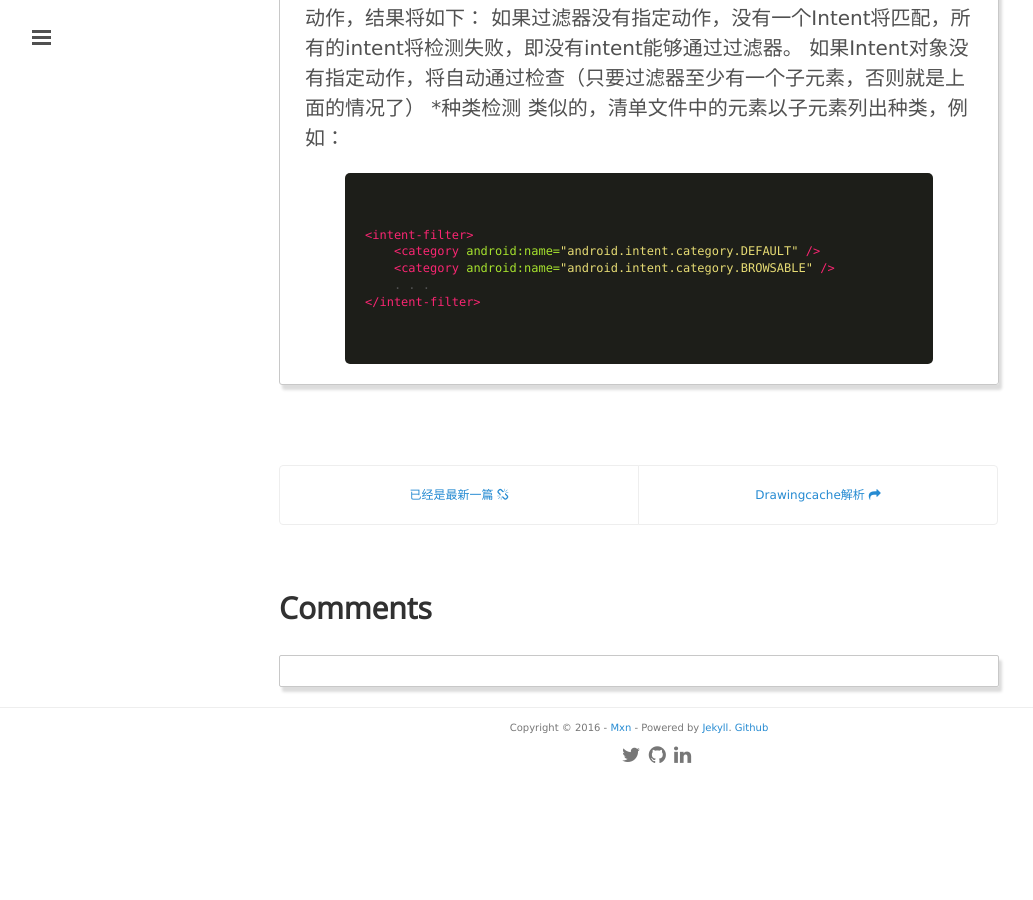
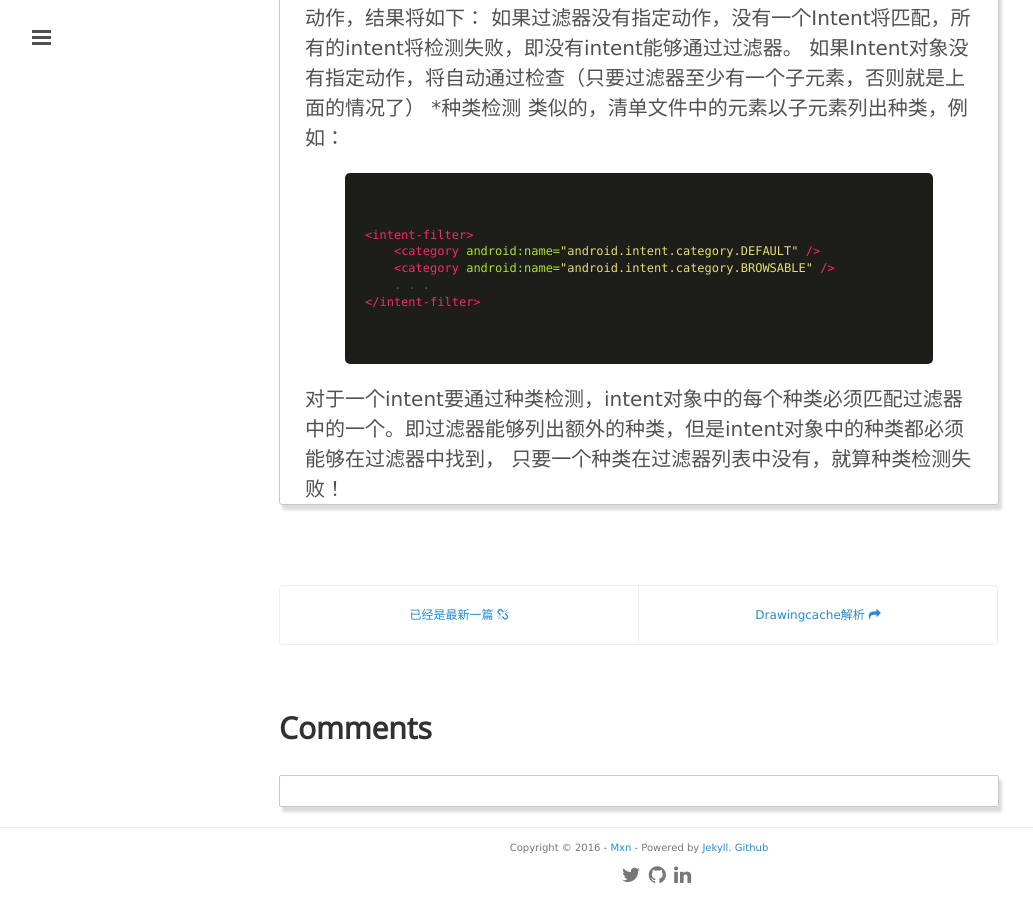
Before and after one commit to mxn21/mxn21.github.io, a Jekyll site: the page built from _posts/2016-1-29-TextView超链接实现方式总结.md, in a window 1280 px wide and 900 px high, scrolled down 5003 px. Shown: the whole window, without its empty margins (1-1034 px from the left). Built offline with Jekyll 4.4.1, drawn with Linux system fonts in a browser that asks for light colours; Markdown is read by kramdown in place of the engine named in the settings; comment, search, counter and statistics services are not loaded; before the commit the page ends 5783 px from its top, so only the background shows below that.

Commit message:
24234234

```diff
--- a/_posts/2016-1-29-TextView超链接实现方式总结.md
+++ b/_posts/2016-1-29-TextView超链接实现方式总结.md
@@ -238,3 +238,6 @@
 </intent-filter>
 
      {% endhighlight %}
+
+对于一个intent要通过种类检测，intent对象中的每个种类必须匹配过滤器中的一个。即过滤器能够列出额外的种类，但是intent对象中的种类都必须能够在过滤器中找到，
+只要一个种类在过滤器列表中没有，就算种类检测失败！
```
